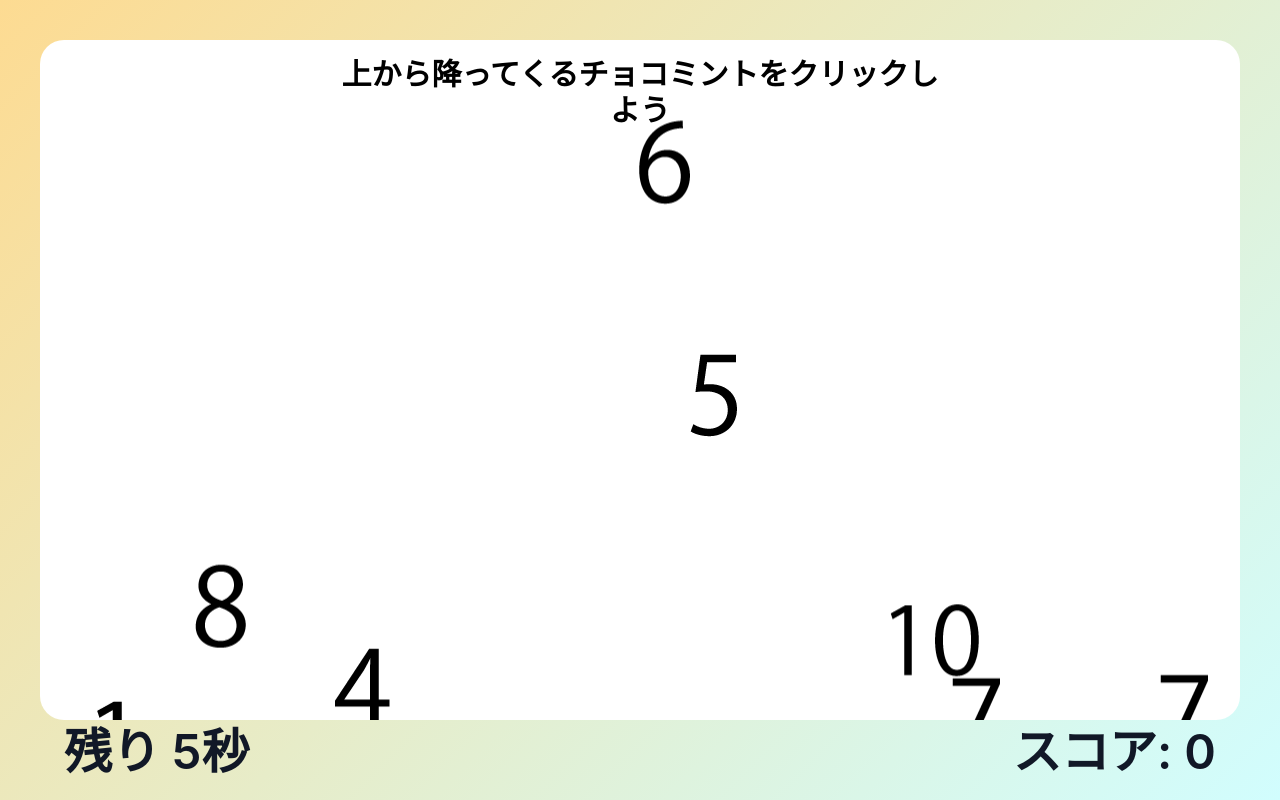
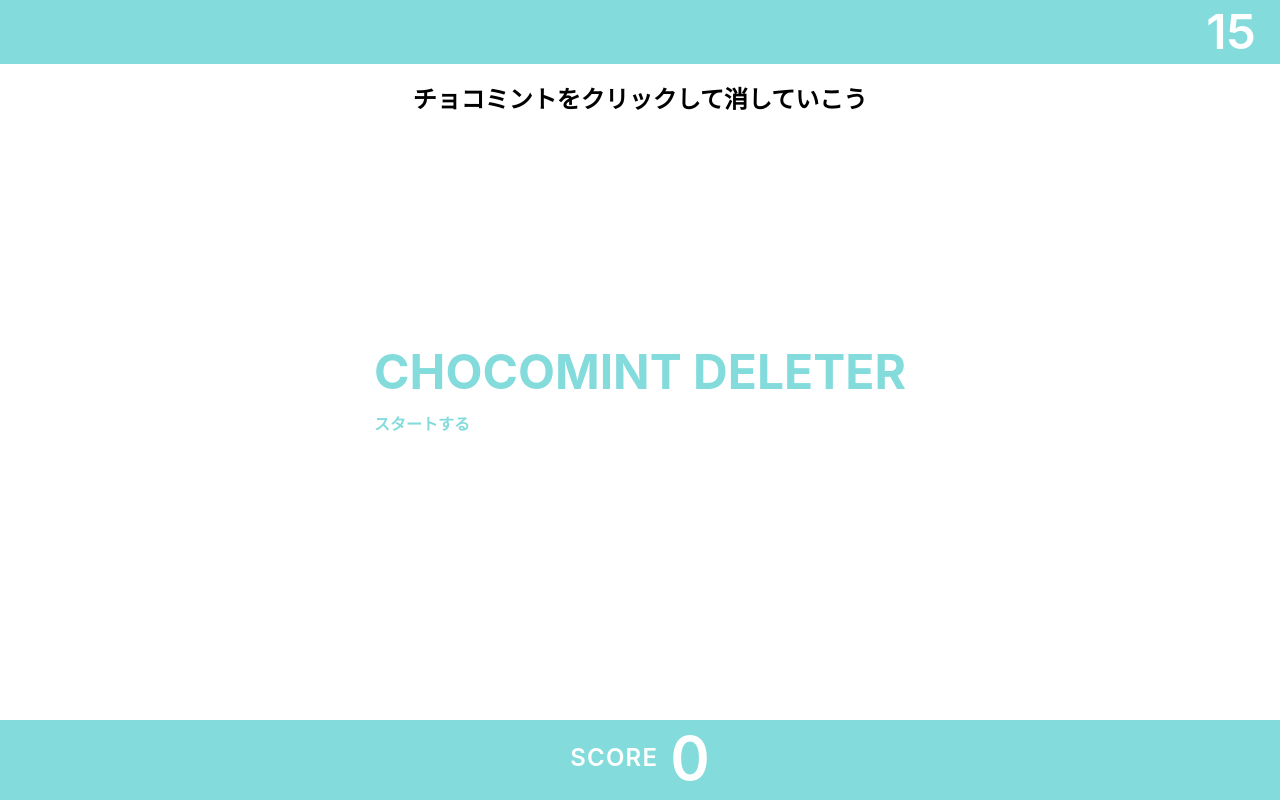
Before and after one commit to Ryuki-4648/chocomint-deleter, a React (Create React App) app in the folder choco/: page / in a window 1280 px wide. Built offline with nearby package versions, Linux system fonts and the light colour scheme.

Commit message:
デザイン変更、リセットとスタートボタンの実装

```diff
--- a/choco/src/App.css
+++ b/choco/src/App.css
@@ -2,13 +2,9 @@
 @tailwind components;
 @tailwind utilities;
 
-.App {
-  background-image: linear-gradient(135deg, rgba(253, 219, 146, 1), rgba(209, 253, 254, 1));
-}
-
 .falling-image {
   position: absolute;
-  animation: falling 5s linear infinite;
+  animation: falling 4s linear infinite;
   cursor: pointer;
 }
 @keyframes falling {
--- a/choco/src/App.tsx
+++ b/choco/src/App.tsx
@@ -14,8 +14,9 @@ function App() {
     }>
   >([]);
 
-  const [seconds, setSeconds] = useState(10);
+  const [seconds, setSeconds] = useState(20);
   const [finishText, setFinishText] = useState("");
+  const [startText, setStartText] = useState(true);
   const [resetButton, setResetButton] = useState(false);
 
   const handleClick = (clickedId: number) => {
@@ -29,7 +30,23 @@ function App() {
     }
   };
 
-  useEffect(() => {
+  const onClickResetButton = () => {
+    setSeconds(20);
+    setScore(0);
+    setFinishText("");
+    setResetButton(false);
+    setFallingImages(
+      imageList.map((item) => ({
+        id: item.id,
+        path: item.path,
+        top: Math.random() * window.innerHeight,
+        left: Math.random() * window.innerWidth,
+        delay: Math.random() * 1.5,
+      })),
+    );
+  };
+
+  const onClickStartButton = () => {
     const newFallingImages = imageList.map((item) => ({
       id: item.id,
       path: item.path,
@@ -38,7 +55,8 @@ function App() {
       delay: Math.random() * 1.5,
     }));
     setFallingImages(newFallingImages);
-  }, []);
+    setStartText(false);
+  };
 
   useEffect(() => {
     if (seconds > 0) {
@@ -51,15 +69,32 @@ function App() {
       setFallingImages([]);
       setResetButton(true);
       setFinishText("終了!");
+      setStartText(false);
     }
   }, [seconds]);
 
   return (
-    <div className="App h-screen px-10 pt-10 pb-20">
-      <div className="falling-container bg-white h-full relative overflow-hidden rounded-3xl">
-        <p className="text-3xl font-bold text-center absolute top-4 left-1/2 -translate-x-1/2">
-          上から降ってくるチョコミントをクリックしよう
+    <div className="App h-screen pt-16 pb-20 bg-color01">
+      <p className="text-white text-5xl font-semibold absolute right-6 top-2">
+        {seconds}
+      </p>
+      <div className="falling-container bg-white h-full relative overflow-hidden">
+        <p className="text-2xl font-bold text-center absolute top-5 left-1/2 -translate-x-1/2">
+          チョコミントをクリックして消していこう
         </p>
+        <div className="absolute top-1/2 left-1/2 -translate-x-1/2 -translate-y-1/2">
+          {startText && (
+            <p className="text-color01 text-5xl font-bold">CHOCOMINT DELETER</p>
+          )}
+          {startText && (
+            <button
+              onClick={onClickStartButton}
+              className="text-color01 font-bold mt-4"
+            >
+              スタートする
+            </button>
+          )}
+        </div>
         {fallingImages.map((item) => (
           <img
             key={item.id}
@@ -78,14 +113,18 @@ function App() {
           <p className="text-6xl font-semibold text-center mb-8">
             {finishText}
           </p>
-          {resetButton && <button className="text-xl">リベンジする</button>}
+          {resetButton && (
+            <button className="text-xl" onClick={onClickResetButton}>
+              リベンジする
+            </button>
+          )}
         </div>
       </div>
-      <div className="px-6 py-2 flex justify-between content-center">
-        <p className="text-gray-900 text-5xl font-semibold">残り {seconds}秒</p>
-        <p className="text-gray-900 text-5xl font-semibold">
-          スコア: <span>{score}</span>
+      <div className="px-6 py-2 flex justify-center items-center">
+        <p className="text-white text-2xl font-semibold mr-3 tracking-wider">
+          SCORE
         </p>
+        <p className="text-white text-6xl font-semibold">{score}</p>
       </div>
     </div>
   );
--- a/choco/tailwind.config.js
+++ b/choco/tailwind.config.js
@@ -6,7 +6,7 @@ module.exports = {
   theme: {
     extend: {
       colors: {
-        color01: "",
+        color01: "#83dbdc",
       },
     },
   },
```
